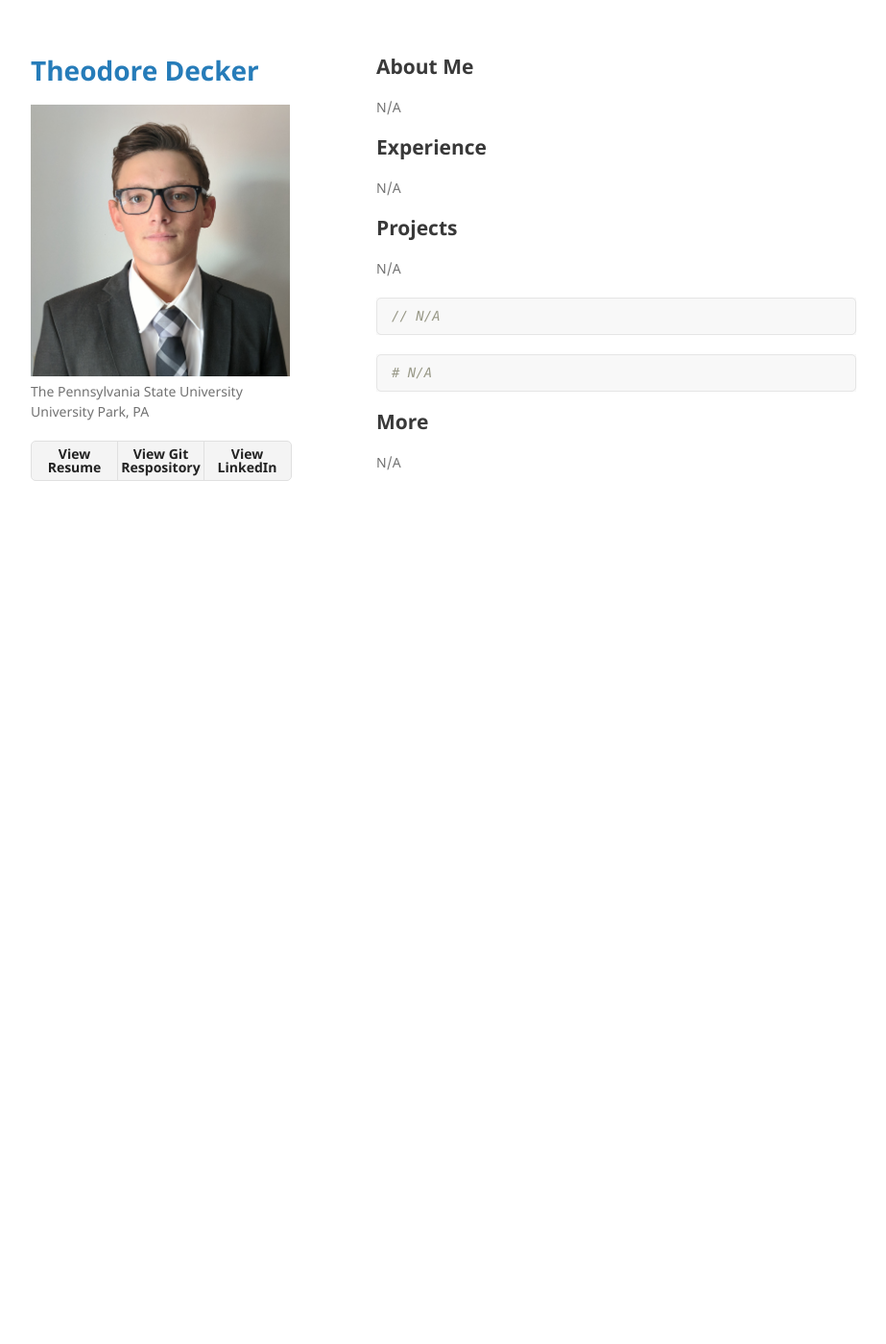
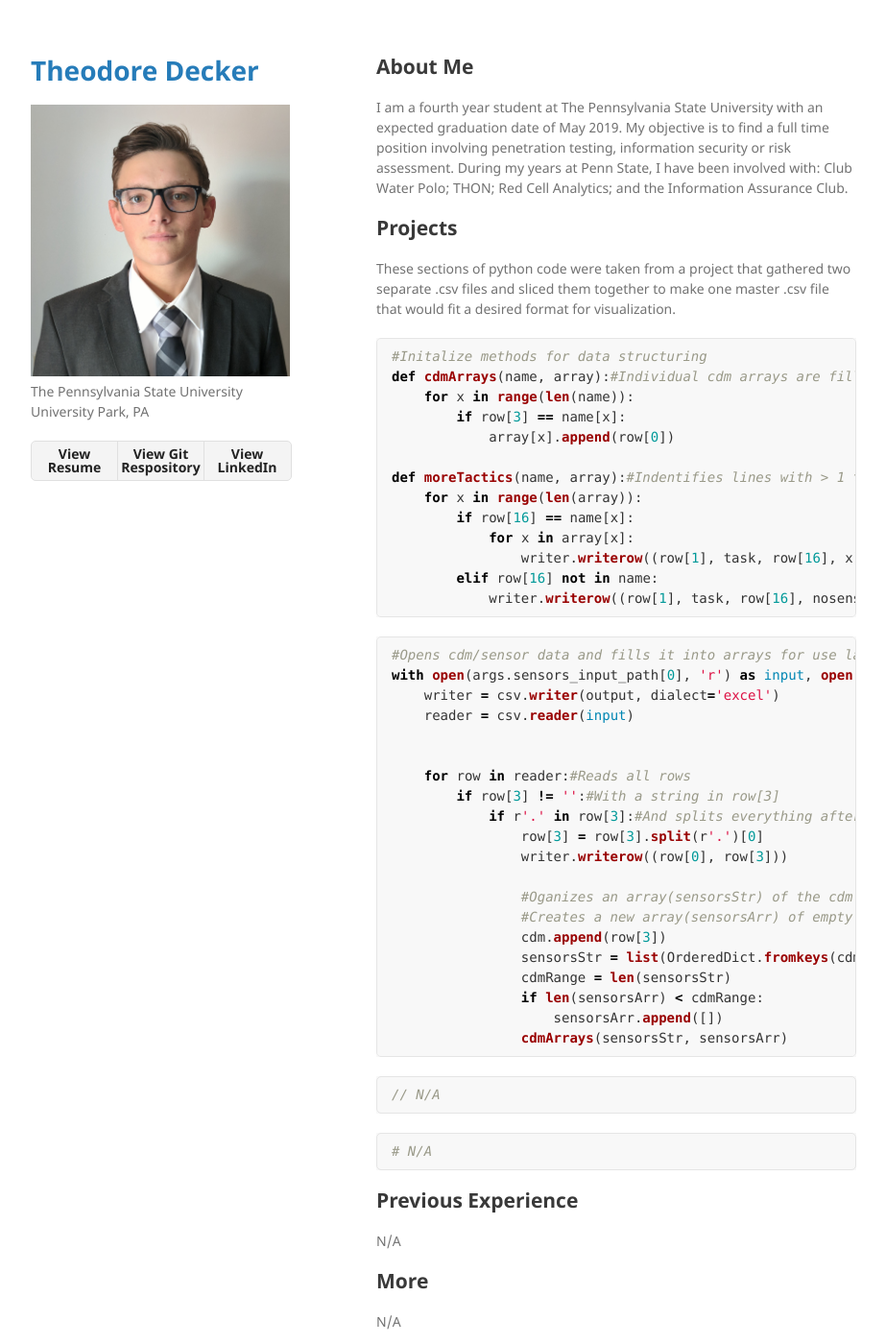
Before and after one commit to theodore-decker/theodore-decker.github.io, a Jekyll site: the page built from index.md, in a window 1280 px wide and 1400 px high. Shown: the whole window at 96% size, without its empty margins (178-1101 px from the left). Built offline with Jekyll 4.4.1, drawn with Linux system fonts in a browser that asks for light colours; our own code applies the rules of GitHub Pages for plain Markdown files.

Commit message:
code added

````diff
--- a/_layouts/default.html
+++ b/_layouts/default.html
@@ -26,7 +26,7 @@
 
         {% if site.show_downloads %}
         <ul class="downloads">
-          <li><a href="/docs/DECKER_Theodore-Resume7.12.18.pdf"><strong>View Resume</strong></a></li>
+          <li><a href="/docs/DECKER_Theodore-Resume7.17.18.pdf"><strong>View Resume</strong></a></li>
           <li><a href="https://github.com/theodore-decker"><strong>View Git Respository</strong></a></li>
           <li><a href="https://www.linkedin.com/in/theodore-decker-067975149/"><strong>View LinkedIn</strong></a></li>
 
--- a/index.md
+++ b/index.md
@@ -4,23 +4,64 @@ layout: default
 
 ## About Me
 
-N/A
-
-## Experience
-
-N/A
+I am a fourth year student at The Pennsylvania State University with an expected graduation date of May 2019. My objective is to find a full time position involving penetration testing, information security or risk assessment. During my years at Penn State, I have been involved with: Club Water Polo; THON; Red Cell Analytics; and the Information Assurance Club.
 
 ## Projects
 
-N/A
+These sections of python code were taken from a project that gathered two separate .csv files and sliced them together to make one master .csv file that would fit a desired format for visualization.
+
+```python
+#Initalize methods for data structuring
+def cdmArrays(name, array):#Individual cdm arrays are filled with an array of sensors
+    for x in range(len(name)):
+        if row[3] == name[x]:
+            array[x].append(row[0])
+
+def moreTactics(name, array):#Indentifies lines with > 1 tactic and attaches sensors
+    for x in range(len(array)):
+        if row[16] == name[x]:
+            for x in array[x]:
+                writer.writerow((row[1], task, row[16], x))
+        elif row[16] not in name:
+            writer.writerow((row[1], task, row[16], nosensor))
+```
+
+```python
+#Opens cdm/sensor data and fills it into arrays for use later
+with open(args.sensors_input_path[0], 'r') as input, open('data/sensors.csv', 'w+', newline='') as output:
+    writer = csv.writer(output, dialect='excel')
+    reader = csv.reader(input)
+
+
+    for row in reader:#Reads all rows
+        if row[3] != '':#With a string in row[3]
+            if r'.' in row[3]:#And splits everything after the '.'
+                row[3] = row[3].split(r'.')[0]
+                writer.writerow((row[0], row[3]))
+
+                #Oganizes an array(sensorsStr) of the cdm values listed in row[3]
+                #Creates a new array(sensorsArr) of empty arrays based on the length of sensorsStr
+                cdm.append(row[3])
+                sensorsStr = list(OrderedDict.fromkeys(cdm))
+                cdmRange = len(sensorsStr)
+                if len(sensorsArr) < cdmRange:
+                    sensorsArr.append([])
+                cdmArrays(sensorsStr, sensorsArr)
+```
 
 ```js
 // N/A
 ```
 
+
 ```python
 # N/A
 ```
 
+## Previous Experience
+
+N/A
+
 ## More
+
 N/A
````
Also changed, not shown: 2 other files.
